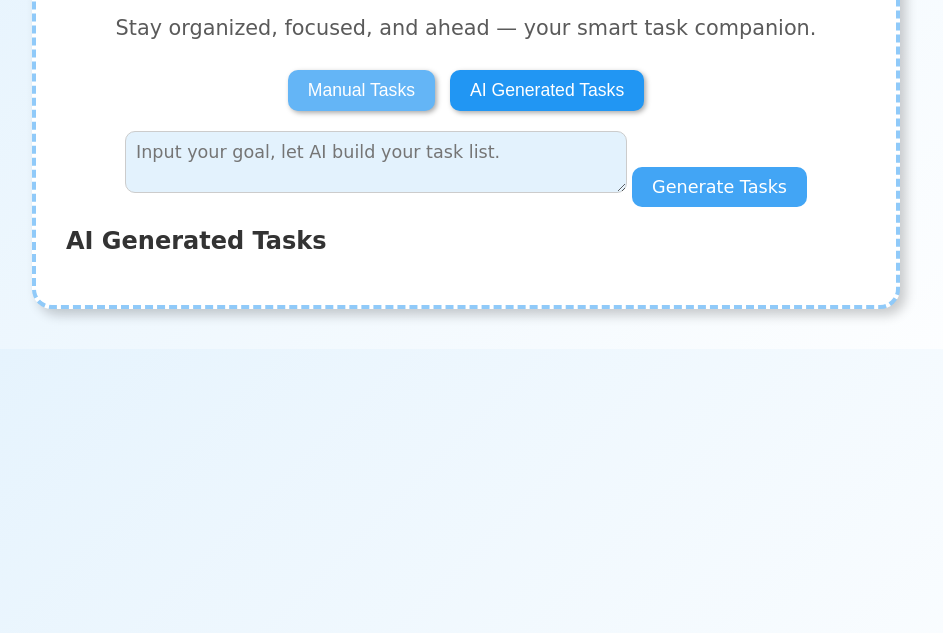
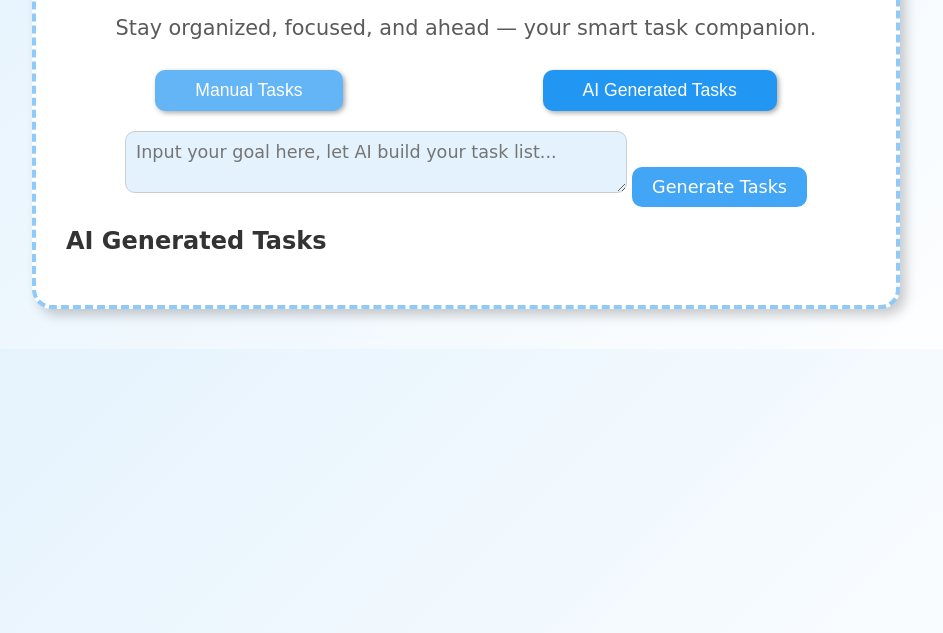
Before and after one commit to its-prachi18/Todo-List-Generator, a plain HTML site: page index.html in a window 1280 px wide. Both pictures are taken after a click on the button "AI Generated Tasks". Shown: the part 167-800 px from the top of the page, without its empty margins (174-1117 px from the left). Drawn offline with Linux system fonts and the light colour scheme.

Commit message:
Final changes

```diff
--- a/index.html
+++ b/index.html
@@ -34,7 +34,7 @@
       <textarea
         id="ai-prompt"
         class="ai-prompt"
-        placeholder="Input your goal, let AI build your task list."
+        placeholder="Input your goal here, let AI build your task list..."
       ></textarea>
       <button class="btn-generate" onclick="getTasksFromGroq()">Generate Tasks</button>
       <div class="task-list-container">
--- a/style.css
+++ b/style.css
@@ -34,12 +34,12 @@ h1 {
 .tabs {
   display: flex;
   justify-content: center;
-  gap: 15px;
+  gap: 200px;
   margin-bottom: 20px;
 }
 
 .tab {
-  padding: 10px 20px;
+  padding: 10px 40px;
   border: none;
   background: #64b5f6;
   font-size: 1.1rem;
```
